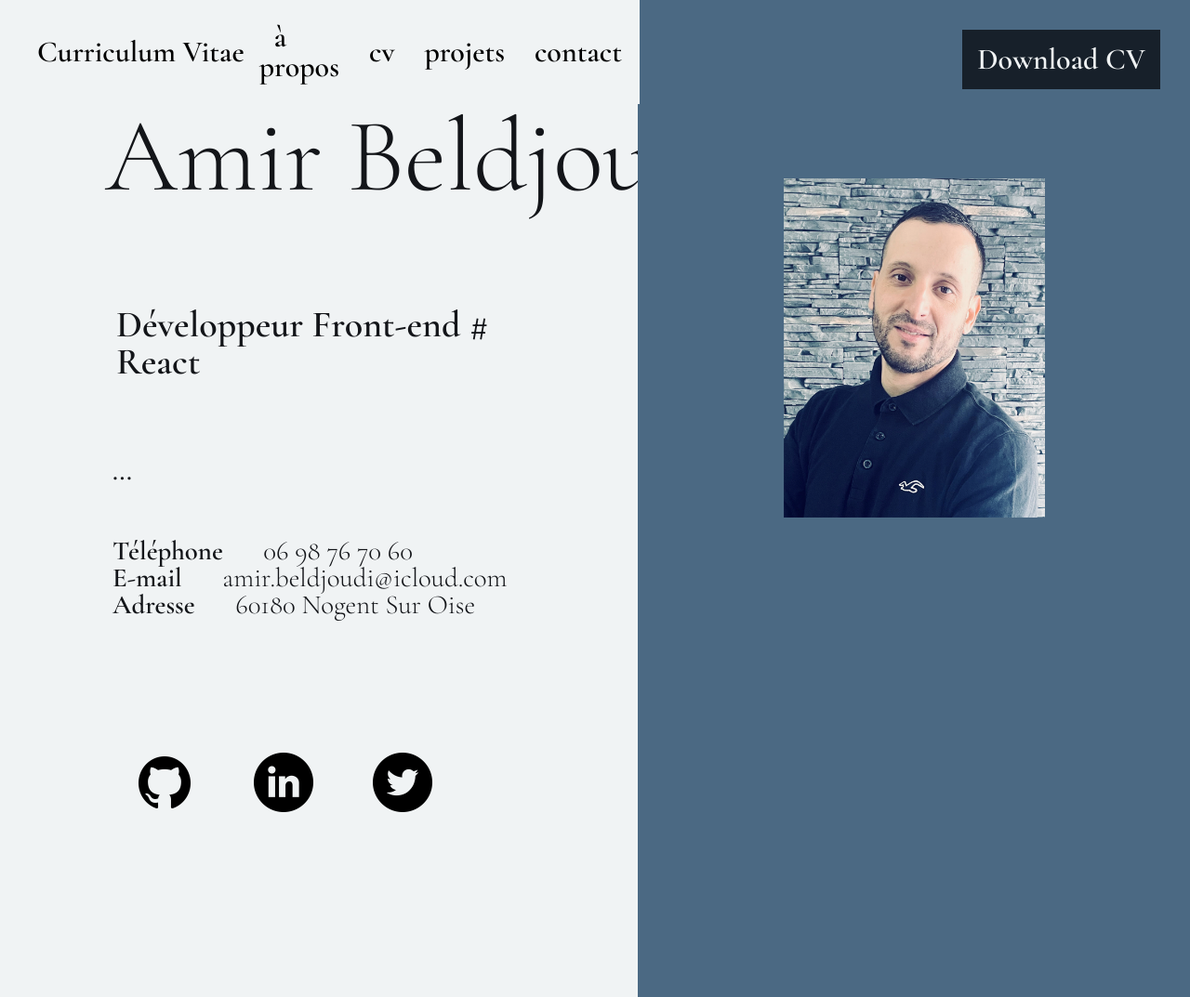
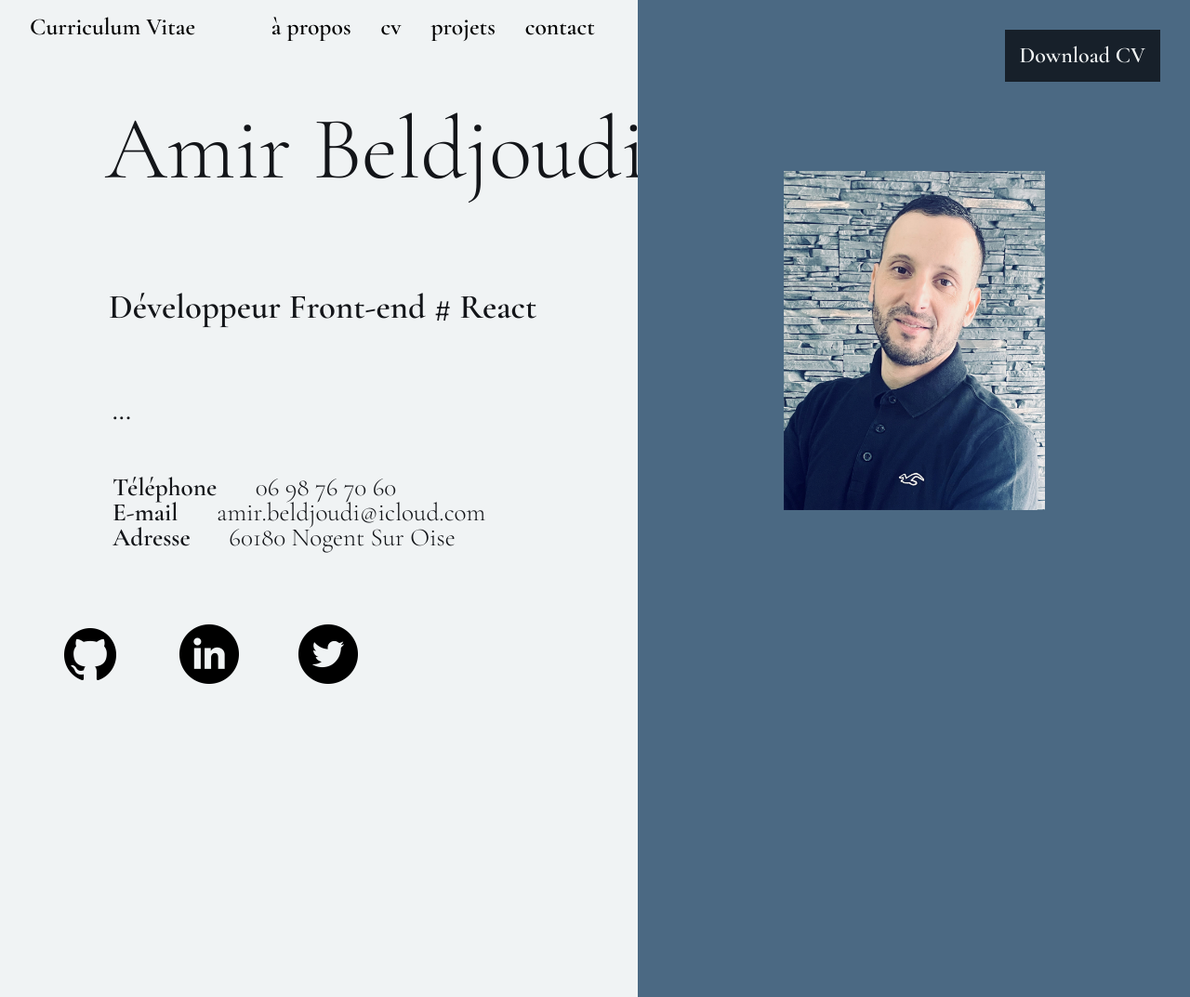
Before and after one commit to beldjoudiamir/Portfolio, a PHP site: page / in a window 1280 px wide. Shown: the top 1073 px of the page at 93% size. Run offline with PHP 8.4, Linux system fonts and the light colour scheme.

Commit message:
cvetape3

```diff
--- a/css/style.css
+++ b/css/style.css
@@ -51,7 +51,7 @@ body{
 .nav_down{
     display: flex;
     justify-content: end;
-    font-size: 2rem;
+    font-size: 1.5rem;
     margin: 1rem;
     margin-top: 1rem;
 }
@@ -76,14 +76,14 @@ header{
     justify-content: space-between;
     align-items: center;
     transition: 0.6s;
-    padding: 1.5rem;
+    padding: 1rem;
     background-color:#F0F3F4;
 }
 
 header ul.cv{
     position: relative;
     font-weight: bold;
-    font-size: 2rem;
+    font-size: 1rem;
     transition: 0.6s;
 }
 
@@ -105,7 +105,7 @@ header ul li a{
     text-decoration: none;
     letter-spacing:  auto;
     transition: 0.6s;
-    font-size: 2rem;
+    font-size: 1.6rem;
     font-weight: bold;
     color: black;
 }
@@ -124,14 +124,14 @@ main h1{
     text-align: start;
     margin: 5rem;
     padding: 1rem;
-    font-size: 7rem;
+    font-size: 6rem;
 
 }
 main h2{
     margin: 0.5em 1em 1.5em 2.5em;
     padding: 0.5rem;
     text-align: start;
-    font-size: 2.5rem;
+    font-size: 2.3rem;
     font-weight: bold;
 }
 
@@ -144,7 +144,7 @@ main h3{
 
 main p{
     font-family: 'Cormorant Garamond', serif;
-    font-size: 1.8rem ;
+    font-size: 1.7rem ;
 
 }
 
@@ -181,6 +181,9 @@ main span{
     justify-content: start;
     margin-left: 6rem;
     margin-top: 5rem;
+
+    margin: auto;
+    padding: 1rem;
 }
 
 /*========== Over  =============*/
@@ -246,6 +249,9 @@ main span{
 .nav_end_icone .ul_end_icone{
     display: flex;
     justify-content: flex-end;
+
+    margin: auto;
+    padding: 1rem;
 }
 
 /*========== icone_du_dev =============*/
```
